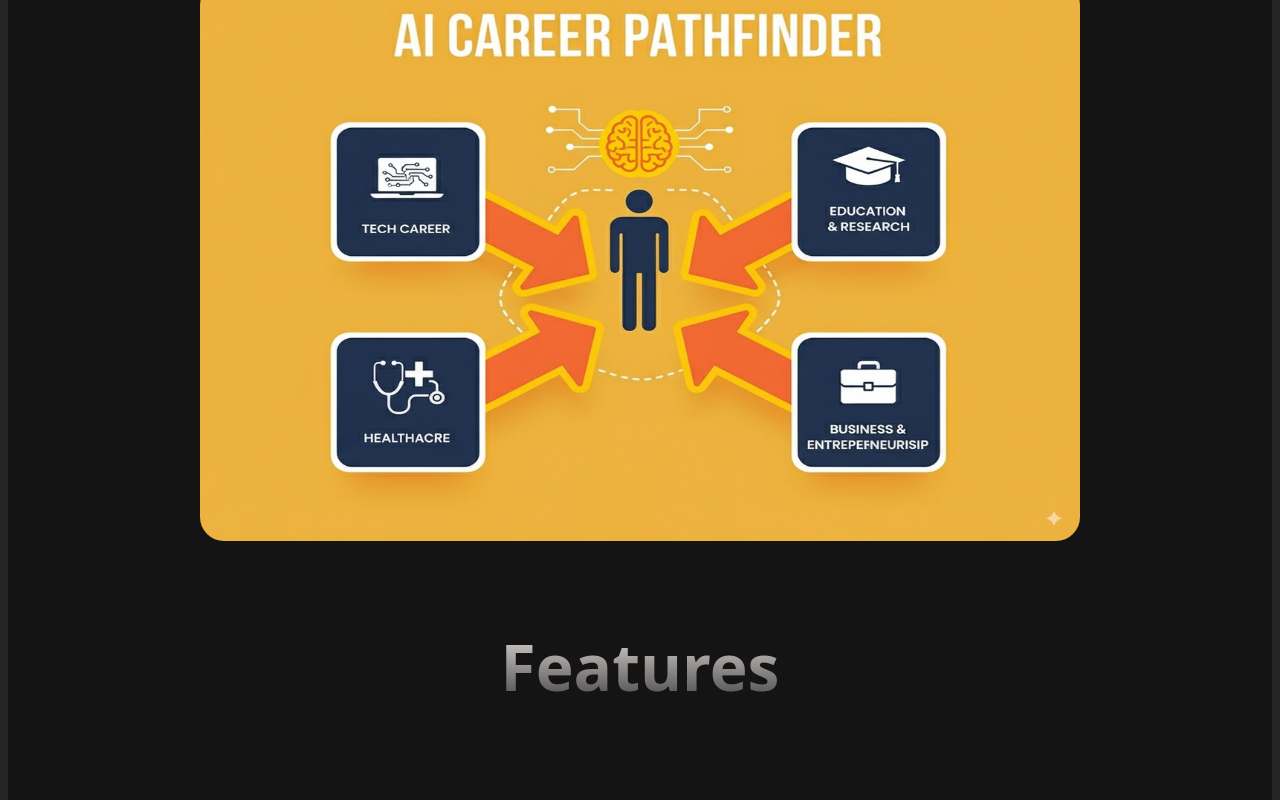
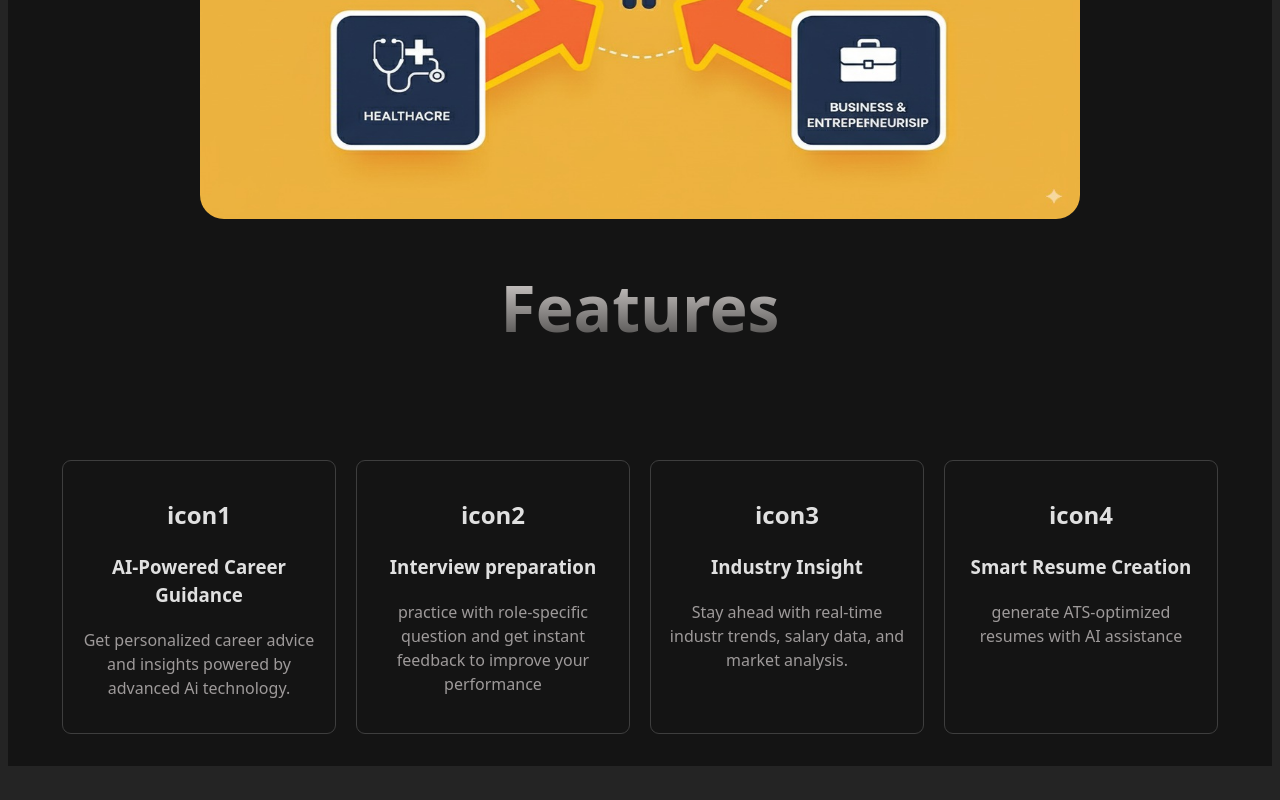
Before and after one commit to Banshal-Yadav/careerGuide, a React (Vite) app: page / in a window 1280 px wide. Shown: the part 809-1609 px from the top of the page. After the commit the page ends 1583 px from the top, so only its background shows below. Built offline with nearby package versions, Linux system fonts and the light colour scheme.

Commit message:
add:style fixing

```diff
--- a/src/Cardtab.css
+++ b/src/Cardtab.css
@@ -4,6 +4,6 @@
     justify-content: center;
     gap: 20px;
 }
-div {
+.card_tab {
     margin-top: 5rem;
 }
--- a/src/Navbar.css
+++ b/src/Navbar.css
@@ -1,7 +1,7 @@
 nav {
     background-color: var(--primary-bg);
     padding: 1rem 1.5rem 1rem 1.5rem;
-    margin: 0;
+    /* margin: 0; */
     border-style:solid;
     border-color: rgb(37, 37, 37);
     border-left-width: 0;
@@ -9,7 +9,8 @@ nav {
     border-top-width: 0;
     border-bottom-width: 0.5px;
     display: flex;
-    justify-content: left;
+    /* justify-content: left; */
+    justify-content:space-between;
     gap: 20px;
 }
 nav button {
--- a/src/pgTitle.css
+++ b/src/pgTitle.css
@@ -18,4 +18,5 @@ div h4{
     font-weight: 300;
     color: rgb(145, 142, 142);
     margin-top: 1rem;
+
 }
```
